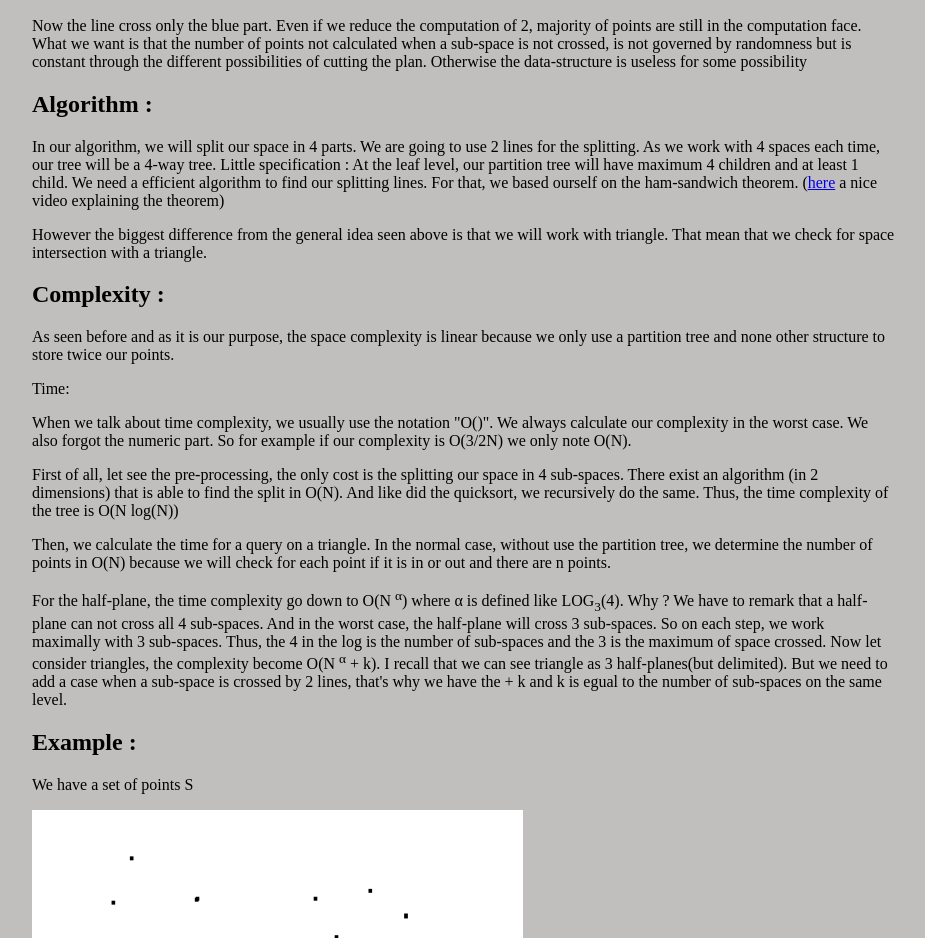
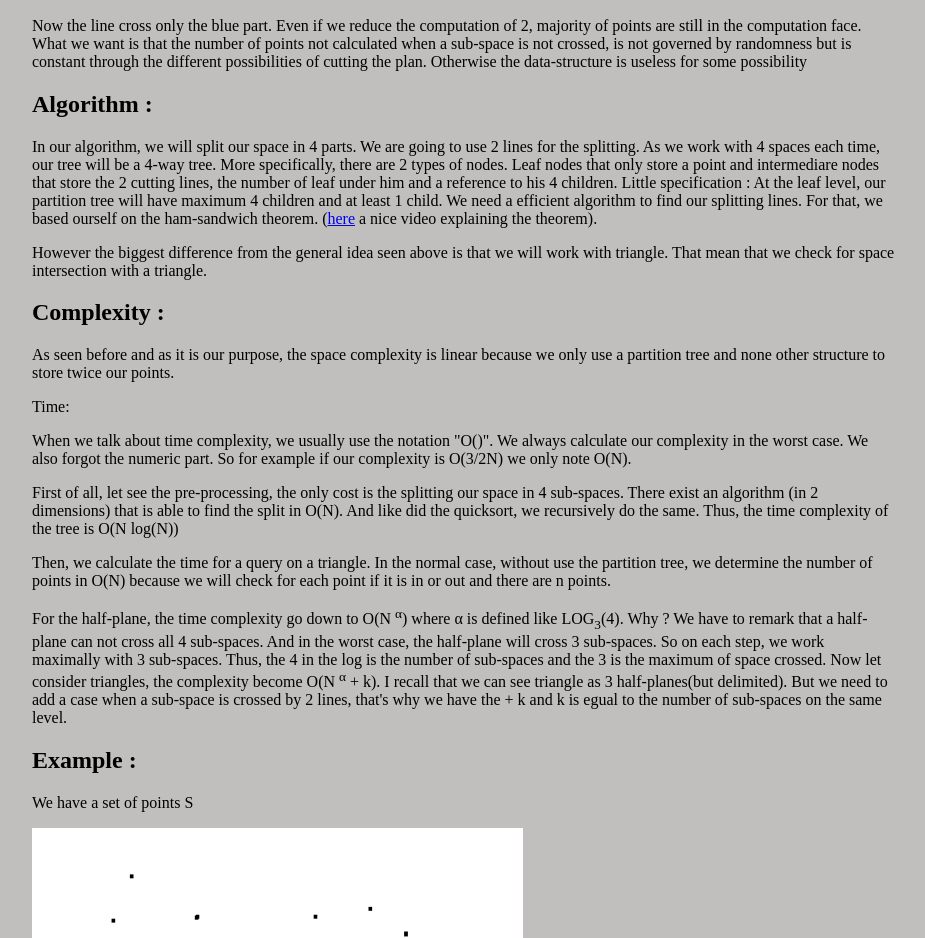
Before and after one commit to yiren1023/ComputalGeometry, a plain HTML site: page page.html in a window 1280 px wide. Shown: the part 1581-2519 px from the top of the page, without its empty margins (176-1101 px from the left). Drawn offline with nearby package versions, Linux system fonts and the light colour scheme.

Commit message:
Add files via upload

```diff
--- a/page.html
+++ b/page.html
@@ -80,10 +80,13 @@
 
         <h2>Algorithm :</h2>
         <p>In our algorithm, we will split our space in 4 parts. We are going to use 2 lines for the splitting.
-            As we work with 4 spaces each time, our tree will be a 4-way tree.
+            As we work with 4 spaces each time, our tree will be a 4-way tree. More specifically,
+            there are 2 types of nodes. Leaf nodes that only store a point and intermediare nodes
+            that store the 2 cutting lines, the number of leaf under him and a reference to his 4 children.
             Little specification : At the leaf level, our partition tree will have maximum 4 children and at least 1 child.
             We need a efficient algorithm to find our splitting lines. For that, we based ourself on the ham-sandwich theorem.
-            (<a href="https://www.youtube.com/watch?v=YCXmUi56rao" target="_blank">here</a> a nice video explaining the theorem)
+            (<a href="https://www.youtube.com/watch?v=YCXmUi56rao" target="_blank">here</a> a nice video explaining the theorem).
+
         </p>
         <p>However the biggest difference from the general idea seen above is that we will work with triangle.
             That mean that we check for space intersection with a triangle.</p>
```
